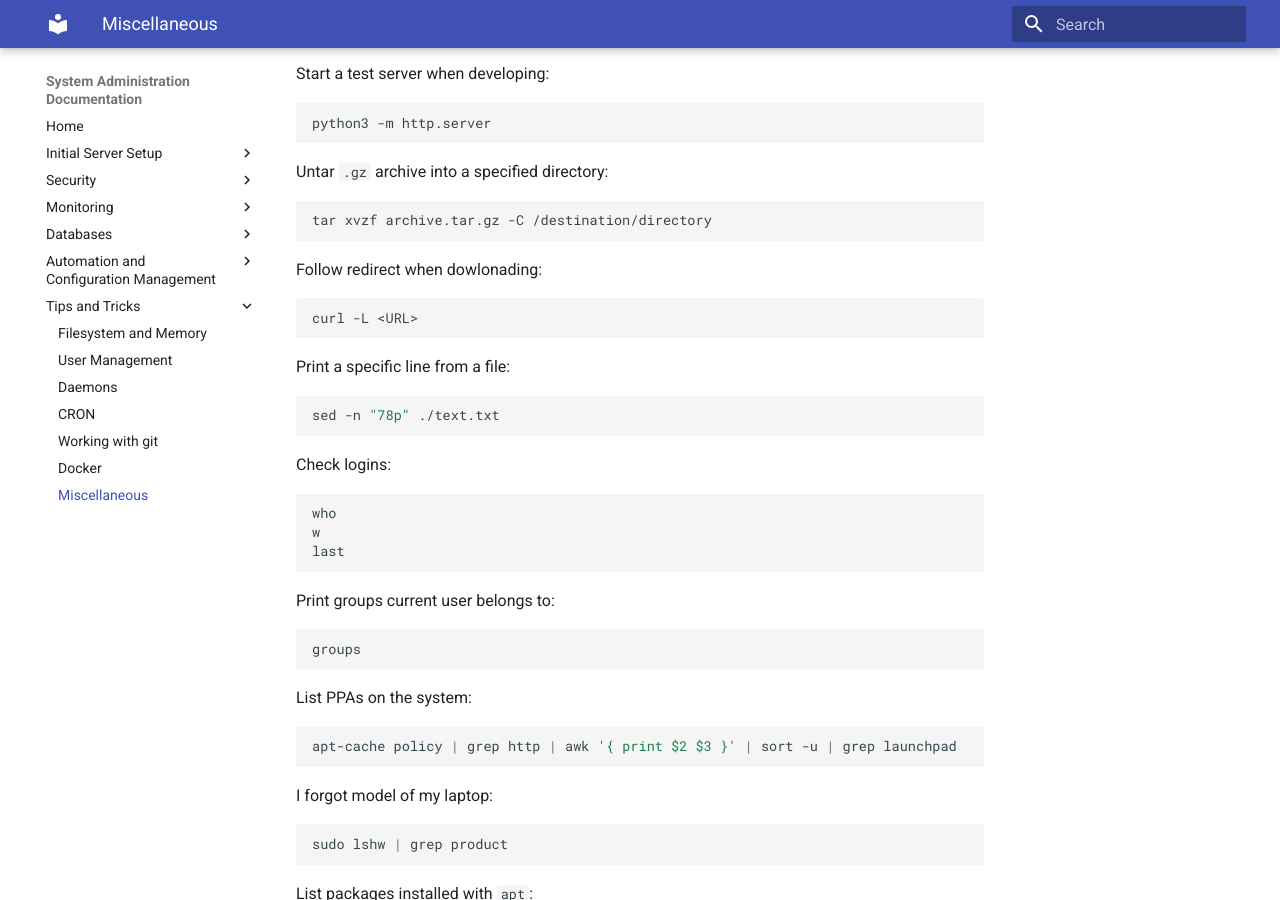
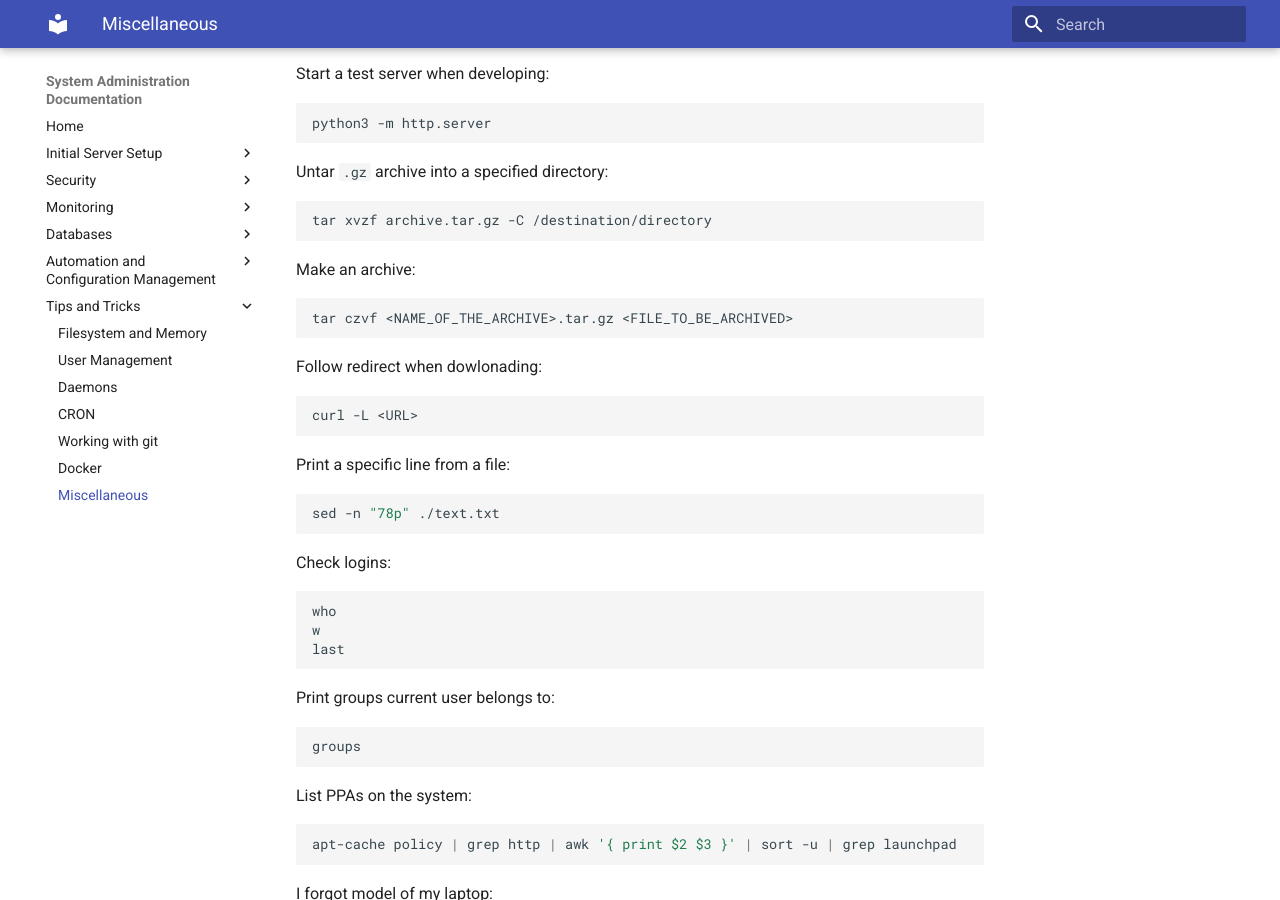
Before and after one commit to petarGitNik/sys-admin-docs, an MkDocs documentation site: the page built from docs/tips-and-tricks/tips-and-tricks.md, in a window 1280 px wide and 900 px high, scrolled down 1120 px. Built offline with MkDocs 1.6.1 and Material for MkDocs 9.7.7, drawn with Linux system fonts in a browser that asks for light colours; old or Windows-style settings are respelled for this version of MkDocs.

Commit message:
Add instruction how to make an archive in GNU/Linux

````diff
--- a/docs/tips-and-tricks/tips-and-tricks.md
+++ b/docs/tips-and-tricks/tips-and-tricks.md
@@ -72,6 +72,12 @@ Untar `.gz` archive into a specified directory:
 tar xvzf archive.tar.gz -C /destination/directory
 ```
 
+Make an archive:
+
+```bash
+tar czvf <NAME_OF_THE_ARCHIVE>.tar.gz <FILE_TO_BE_ARCHIVED>
+```
+
 Follow redirect when dowlonading:
 
 ```bash
````
